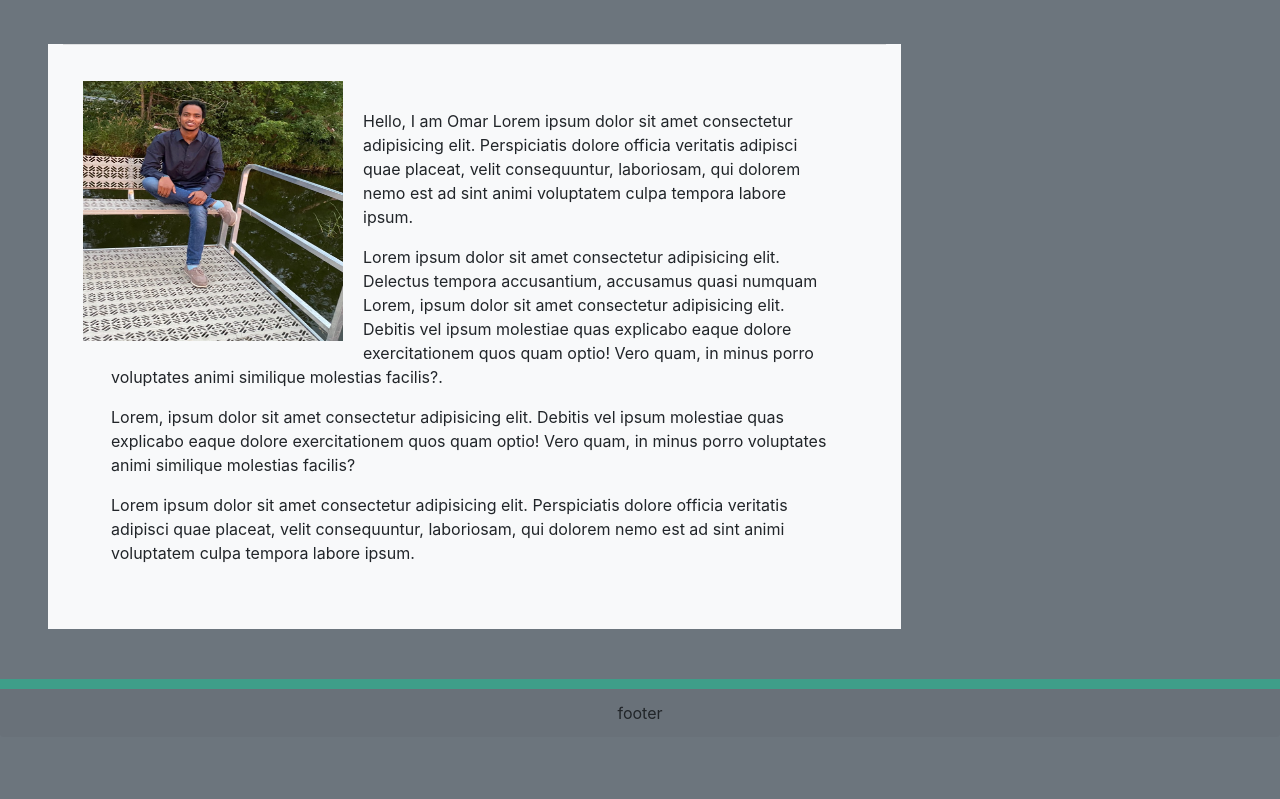
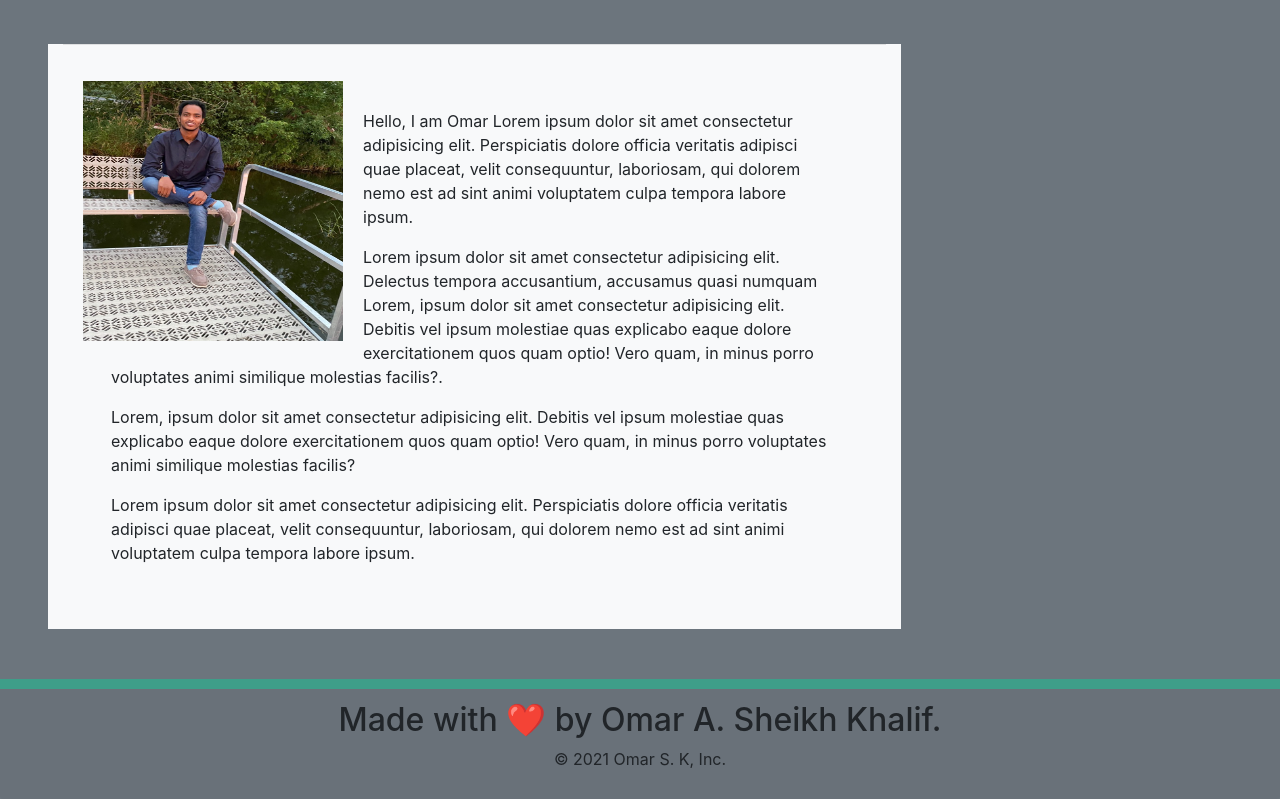
Before and after one commit to Cumar-khalif/portfolio, a plain HTML site: page index.html in a window 1280 px wide. Shown: the part 86-885 px from the top of the page. Before the commit the page ends 823 px from the top, so only its background shows below. Drawn offline with nearby package versions, Linux system fonts and the light colour scheme.

Commit message:
git commit -m "made few changes"

```diff
--- a/index.html
+++ b/index.html
@@ -24,7 +24,6 @@
       <script src="https://cdnjs.cloudflare.com/ajax/libs/popper.js/1.16.0/umd/popper.min.js"></script>
       <script src="https://maxcdn.bootstrapcdn.com/bootstrap/4.5.2/js/bootstrap.min.js"></script>
       <link rel="stylesheet" href="style.css">
-      <!-- lINKED MY OWN STYLE.CSS. -->
       </head>
 
       <body class="bg-secondary">
@@ -41,7 +40,6 @@
           <div class="collapse navbar-collapse float-right text-right pr-3" id="navbarTogglerDemo03">
             <ul class="navbar-nav ml-auto mt-2 mt-lg-0 float-right">
               <li class="nav-item active">
-                <!-- <a class="nav-link" href="#">Home </a> -->
               </li>
               <li class="nav-item active">
                 <a class="nav-link" href="./contact.html">Contact</a>
@@ -52,14 +50,9 @@
               <li class="nav-item active">
                 <a class="nav-link" href="./index.html">About </a>
               </li>
-              <!-- Deleted the nav-linl disable -->
-
-              <!-- Deleted the search bar that came with the BOOTSTRAP -->
           </div>
         </nav>
-        <!-- <br>
-        <br>
-        <br> -->
+
         <section class="give-margin-top">
           <div class="bg-light col-8 ml-5">
             <hr>
@@ -96,7 +89,12 @@
 
 
         <div class="card-footer give-margin-top">
-          footer
+          <footer class="footer">
+            <h2>Made with ❤️️ by Omar A. Sheikh Khalif.</h2>
+            <p>
+                &copy; 2021 Omar S. K, Inc.
+            </p>
+        </footer>
         </div>
       </body>
 
```
Also changed, not shown: portfolio.html (+0 -17 lines).
